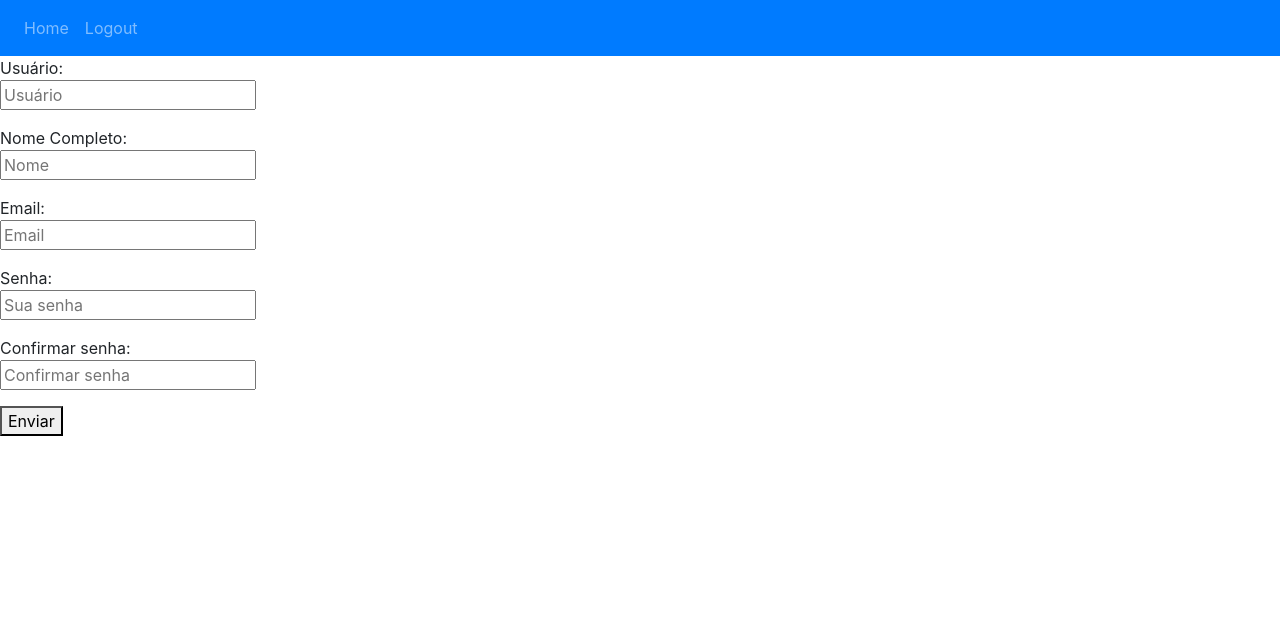
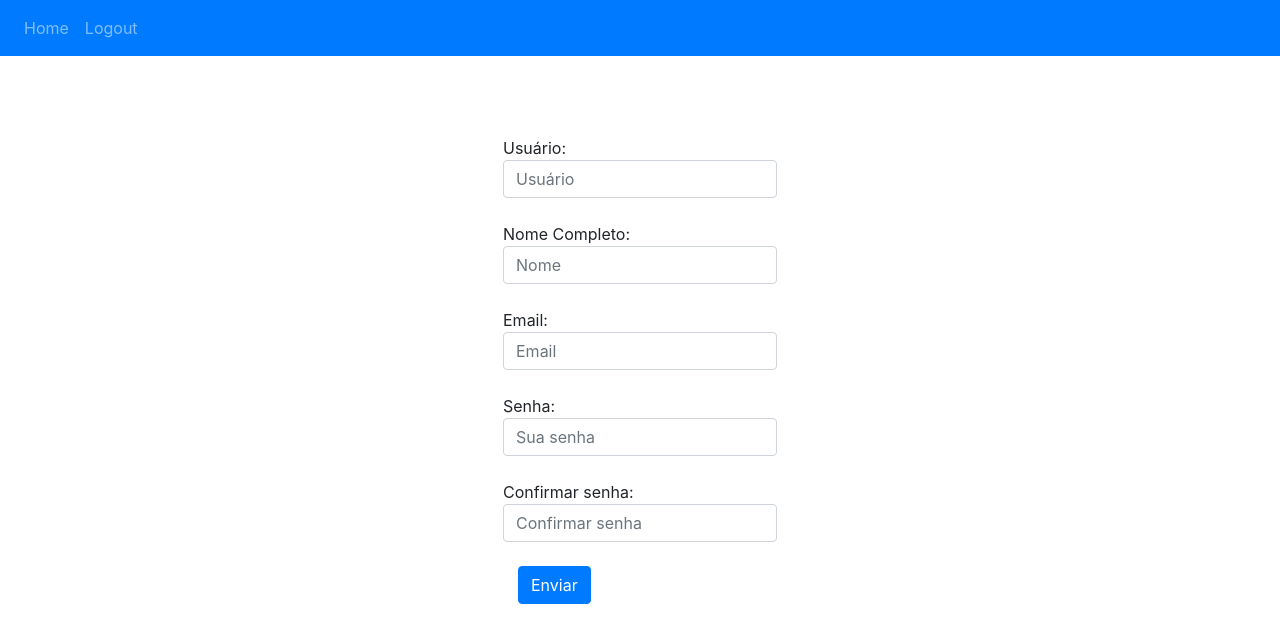
Before and after one commit to enias-oliveira/feedback-forum, a React (Create React App) app: page /userform in a window 1280 px wide. Shown: the top 642 px of the page. Built offline with nearby package versions, Linux system fonts and the light colour scheme.

Commit message:
styles: formUser page

```diff
--- a/src/pages/userForm/index.jsx
+++ b/src/pages/userForm/index.jsx
@@ -6,8 +6,14 @@ import * as yup from "yup";
 import { useHistory } from "react-router-dom";
 
 import { postNewUser } from "./helper.js";
+import { Formulario } from "./style";
 import Navigation from "../../components/navbar";
 
+import Container from "react-bootstrap/Container";
+import Row from "react-bootstrap/Row";
+import InputGroup from "react-bootstrap/InputGroup";
+import FormControl from "react-bootstrap/FormControl";
+import Button from "react-bootstrap/Button";
 const UserForm = () => {
   const [err, useErr] = useState("");
   const history = useHistory();
@@ -46,38 +52,66 @@ const UserForm = () => {
   return (
     <>
       <Navigation />
+      <Formulario>
+        <Container>
           <form onSubmit={handleSubmit(handleForm)}>
+            <Row>
+              <label for="user">
+                Usuário:
+                <InputGroup>
                   <div>
-          Usuário:
-          <div>
-            <input name="user" ref={register} placeholder="Usuário" />
+                    <FormControl
+                      name="user"
+                      ref={register}
+                      placeholder="Usuário"
+                    />
                     <p style={{ color: "red" }}>
                       {errors.user?.message}
                       {err.data?.user}
                     </p>
                   </div>
-        </div>
+                </InputGroup>
+              </label>
+            </Row>
 
+            <Row>
+              <label for="name">
+                Nome Completo:
+                <InputGroup>
                   <div>
-          Nome Completo:
-          <div>
-            <input name="name" ref={register} placeholder="Nome" />
+                    <FormControl
+                      name="name"
+                      ref={register}
+                      placeholder="Nome"
+                    />
                     <p style={{ color: "red" }}>{errors.name?.message}</p>
                   </div>
-        </div>
+                </InputGroup>
+              </label>
+            </Row>
 
+            <Row>
+              <label for="email">
+                Email:
+                <InputGroup>
                   <div>
-          Email:
-          <div>
-            <input placeholder="Email" name="email" ref={register} />
+                    <FormControl
+                      placeholder="Email"
+                      name="email"
+                      ref={register}
+                    />
                     <p style={{ color: "red" }}>{errors.email?.message}</p>
                   </div>
-        </div>
+                </InputGroup>
+              </label>
+            </Row>
 
+            <Row>
+              <label for="password">
+                Senha:
+                <InputGroup>
                   <div>
-          Senha:
-          <div>
-            <input
+                    <FormControl
                       placeholder="Sua senha"
                       name="password"
                       ref={register}
@@ -85,12 +119,16 @@ const UserForm = () => {
                     />
                     <p style={{ color: "red" }}>{errors.password?.message}</p>
                   </div>
-        </div>
+                </InputGroup>
+              </label>
+            </Row>
 
+            <Row>
+              <label for="password_confirm">
+                Confirmar senha:
+                <InputGroup>
                   <div>
-          Confirmar senha:
-          <div>
-            <input
+                    <FormControl
                       placeholder="Confirmar senha"
                       name="password_confirmation"
                       type="password"
@@ -100,11 +138,16 @@ const UserForm = () => {
                       {errors.password_confirmation?.message}
                     </p>
                   </div>
-        </div>
+                </InputGroup>
+              </label>
+            </Row>
+
             <div>
-          <button type="submit">Enviar</button>
+              <Button type="submit">Enviar</Button>
             </div>
           </form>
+        </Container>
+      </Formulario>
     </>
   );
 };
--- /dev/null
+++ b/src/pages/userForm/style.js
@@ -0,0 +1,8 @@
+import styled from "styled-components";
+export const Formulario = styled.div`
+  .container {
+    display: flex;
+    justify-content: center;
+    margin-top: 10vh;
+  }
+`;
```
Lines whose indentation alone changed are shown as unchanged.
